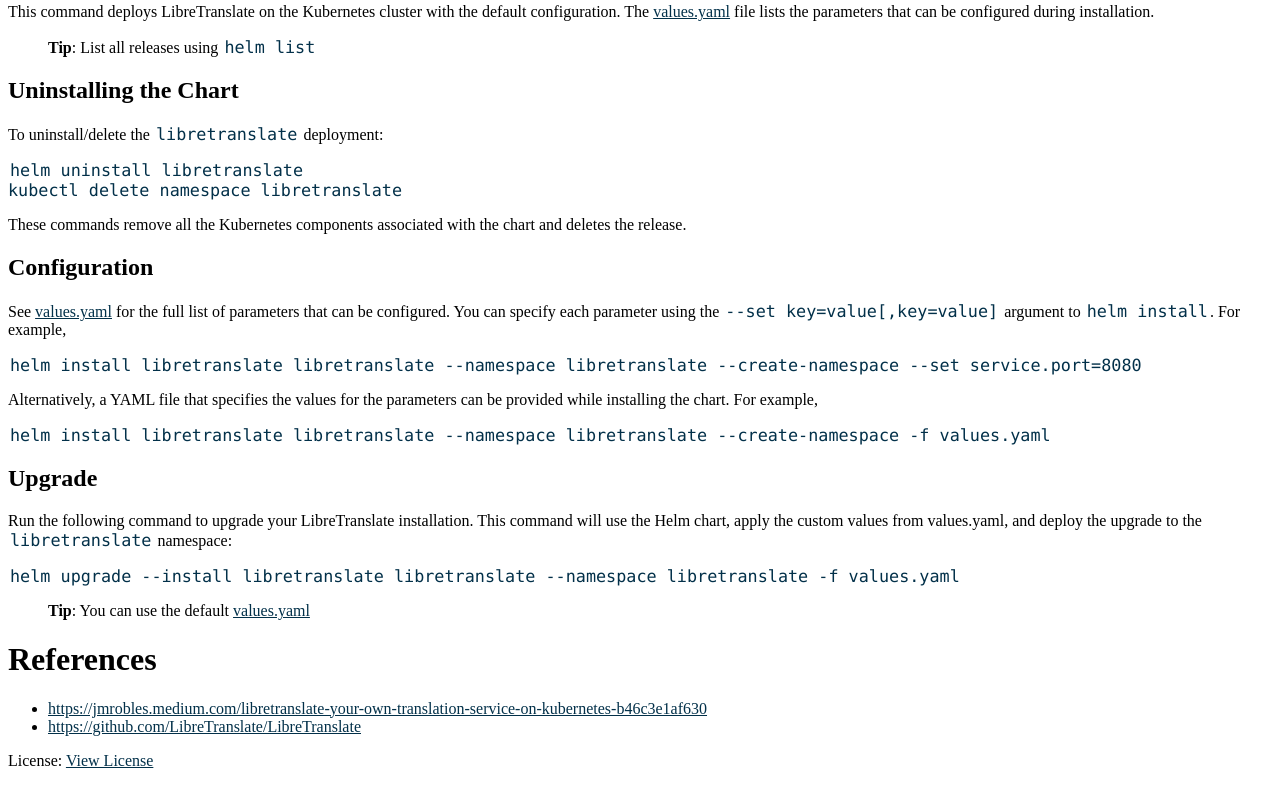
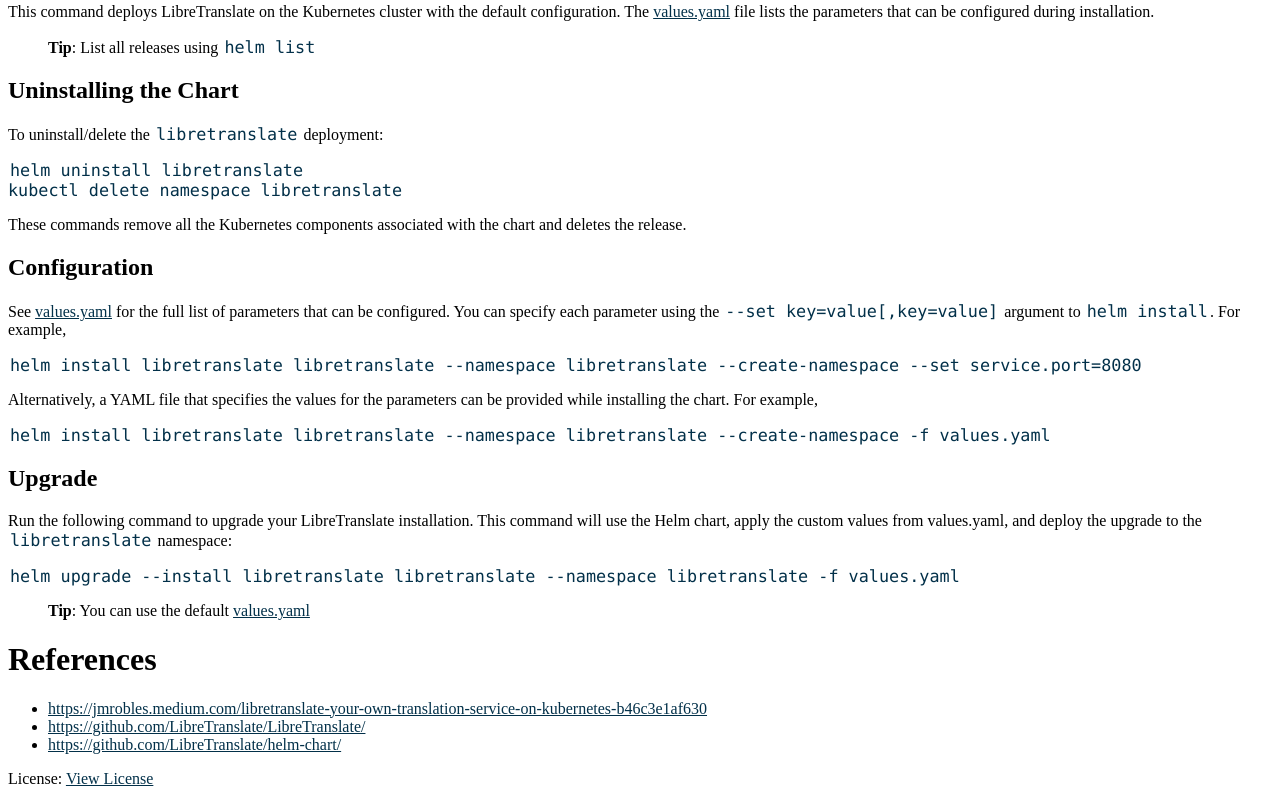
Before and after one commit to LibreTranslate/helm-chart, a plain HTML site: page index.html in a window 1280 px wide. Shown: the part 463-1267 px from the top of the page. Drawn offline with Linux system fonts and the light colour scheme.

Commit message:
Update references in index.html

```diff
--- a/index.html
+++ b/index.html
@@ -94,11 +94,13 @@
     </blockquote>
     <h1 id="references">References</h1>
     <ul>
-        <li><a
-                href="https://jmrobles.medium.com/libretranslate-your-own-translation-service-on-kubernetes-b46c3e1af630">https://jmrobles.medium.com/libretranslate-your-own-translation-service-on-kubernetes-b46c3e1af630</a>
+        <li><a href="https://jmrobles.medium.com/libretranslate-your-own-translation-service-on-kubernetes-b46c3e1af630">https://jmrobles.medium.com/libretranslate-your-own-translation-service-on-kubernetes-b46c3e1af630</a>
         </li>
-        <li><a
-                href="https://github.com/LibreTranslate/LibreTranslate">https://github.com/LibreTranslate/LibreTranslate</a>
+        <li>
+            <a href="https://github.com/LibreTranslate/LibreTranslate/">https://github.com/LibreTranslate/LibreTranslate/</a>
+        </li>
+        <li>
+            <a href="https://github.com/LibreTranslate/helm-chart/">https://github.com/LibreTranslate/helm-chart/</a>
         </li>
     </ul>
     <footer>
```
